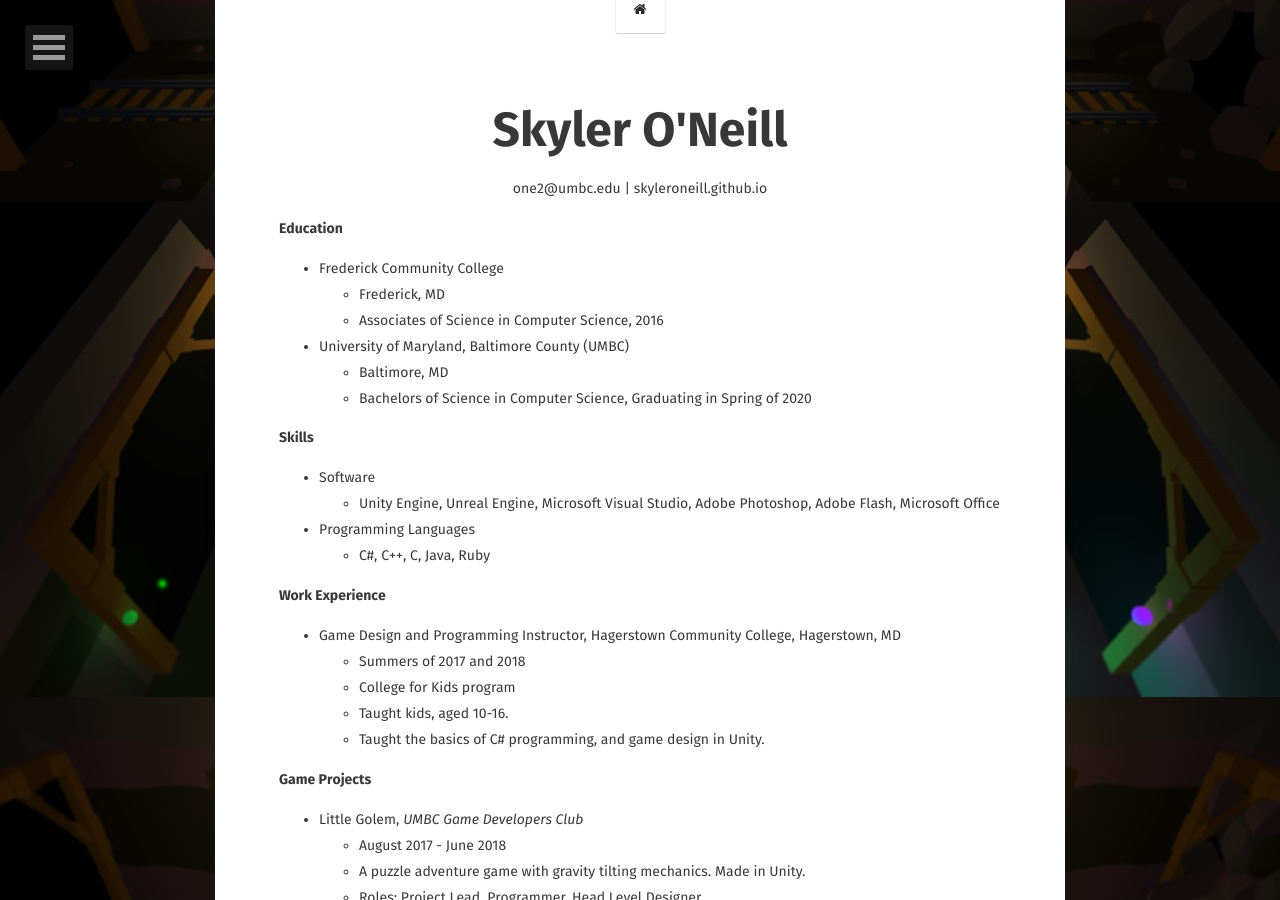
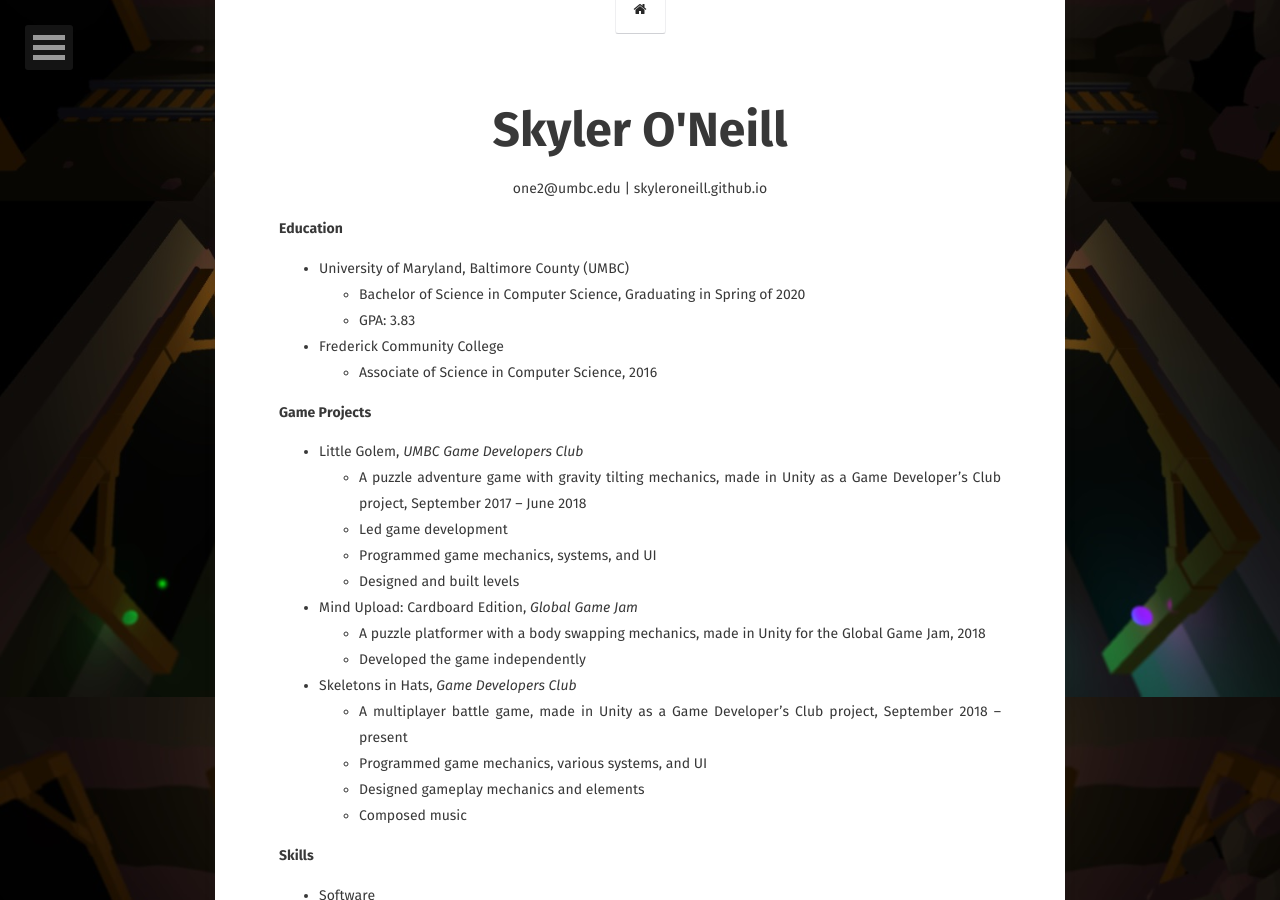
Before and after one commit to skyleroneill/skyleroneill.github.io, a Jekyll site: the page built from resume/index.md, in a window 1280 px wide and 900 px high, scrolled down 203 px. Built offline with Jekyll 4.4.1, drawn with Linux system fonts in a browser that asks for light colours; some web fonts are replaced; some of the changed text lies outside the part shown.

Commit message:
Updated resume page

```diff
--- a/resume/index.md
+++ b/resume/index.md
@@ -10,42 +10,42 @@
 <center>one2@umbc.edu | skyleroneill.github.io</center>
 
 <b>Education</b>
+* University of Maryland, Baltimore County (UMBC)
+	* Bachelor of Science in Computer Science, Graduating in Spring of 2020
+	* GPA: 3.83
 * Frederick Community College
-	* Frederick, MD
-	* Associates of Science in Computer Science, 2016
-* University of Maryland, Baltimore County (UMBC)
-	* Baltimore, MD
-	* Bachelors of Science in Computer Science, Graduating in Spring of 2020
+	* Associate of Science in Computer Science, 2016
+
+<b>Game Projects</b>
+* Little Golem, <i>UMBC Game Developers Club</i>
+	* A puzzle adventure game with gravity tilting mechanics, made in Unity as a Game Developer’s Club project, September 2017 – June 2018
+	* Led game development
+	* Programmed game mechanics, systems, and UI
+	* Designed and built levels
+* Mind Upload: Cardboard Edition, <i>Global Game Jam</i>
+	* A puzzle platformer with a body swapping mechanics, made in Unity for the Global Game Jam, 2018
+	* Developed the game independently
+* Skeletons in Hats, <i>Game Developers Club</i>
+	* A multiplayer battle game, made in Unity as a Game Developer’s Club project, September 2018 – present
+	* Programmed game mechanics, various systems, and UI
+	* Designed gameplay mechanics and elements
+	* Composed music
 
 <b>Skills</b>
 * Software
-	* Unity Engine, Unreal Engine, Microsoft Visual Studio, Adobe Photoshop, Adobe Flash, Microsoft Office
+	* Unity Engine, Unreal Engine, Git, Microsoft Visual Studio, Adobe Photoshop, Adobe Flash, Microsoft Office
 * Programming Languages
 	* C#, C++, C, Java, Ruby
 
 <b>Work Experience</b>
-* Game Design and Programming Instructor, Hagerstown Community College, Hagerstown, MD
-	* Summers of 2017 and 2018
-	* College for Kids program
-	* Taught kids, aged 10-16.
-	* Taught the basics of C# programming, and game design in Unity.
+Game Design and Programming Instructor, Hagerstown Community College’s College
+For Kids program, Hagerstown, MD, June to August 2017 & 2018
+	* Created lessons on coding and building games using C# and the Unity game engine
+	* Taught children ages 10-16
+	* Used Microsoft Office and Google application in the creation and teaching of lessons
+	* Assisted students in troubleshooting a variety of programming issues
 
-<b>Game Projects</b>
-* Little Golem, <i>UMBC Game Developers Club</i>
-	* August 2017 - June 2018
-	* A puzzle adventure game with gravity tilting mechanics. Made in Unity.
-	* Roles: Project Lead, Programmer, Head Level Designer
-	* Contributions: project management, game mechanics, physics, level design, 2D art
-* Mind Upload: Cardboard Edition, <i>Global Game Jam</i>
-	* January 2018
-	* A puzzle platformer with body swapping mechanics. Made in Unity.
-	* Independent Project
-* Skeletons in Hats, <i>Game Developers Club</i>
-	* August 2018 - present
-	* A multiplayer arena battle game. Made in Unity.
-	* Roles: Programmer, 2D Artist, Musician
-	* Contributions: game mechanics, HUD, 2D Art, Music
-
-<b>Reference</b>
-* F. Martin Nikirk
-	* m.nikirk@aol.com
+<b>Honors</b>
+	* UMBC Academic Achievement Award Scholarship
+	* President's List
+	* Dean's List
```
